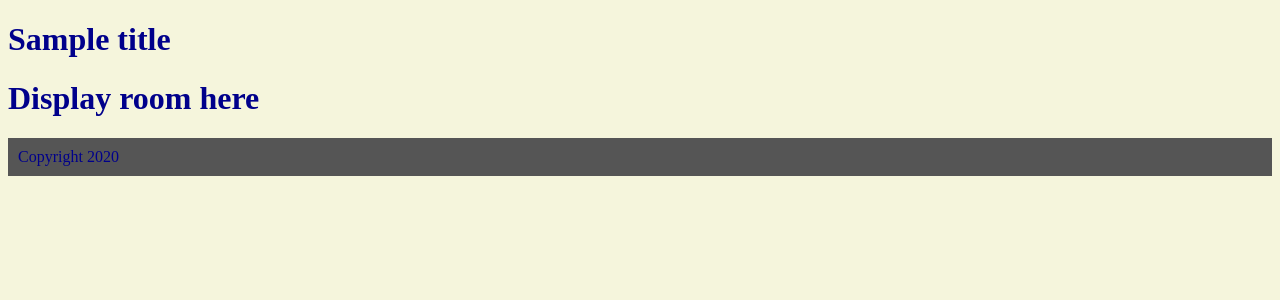
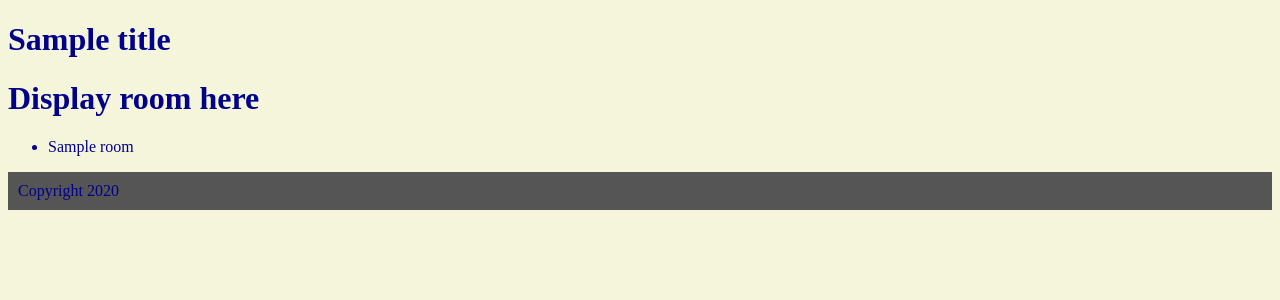
Before and after one commit to LeoKnox/flask_py, a Python web app: template application/templates/show_room.html in a window 1280 px wide. Shown: the part 46-346 px from the top of the page. Run offline with Jinja, Linux system fonts and the light colour scheme; the template is opened without the code that fills it: most values are stand-ins (such as "Sample title", 1, 10 or a date in 2020).

Commit message:
Add files via upload

```diff
--- a/application/routes.py
+++ b/application/routes.py
@@ -70,9 +70,8 @@ def login():
 
 @app.route("/show_room")
 def show_room():
-    roomData = Room.objects(roomID = "0000")
-    print (roomData)
-    return render_template("show_room.html")
+    roomData = Room.objects(roomID = "0000").first()
+    return render_template("show_room.html", roomData=roomData)
 
 @app.route("/about")
 def about():
--- a/application/templates/show_room.html
+++ b/application/templates/show_room.html
@@ -2,4 +2,7 @@
 
 {% block content %}
     <h1>Display room here</h1>
+    <ul>
+        <li>{{roomData.roomName}}</li>
+    </ul>
 {% endblock %}
```
